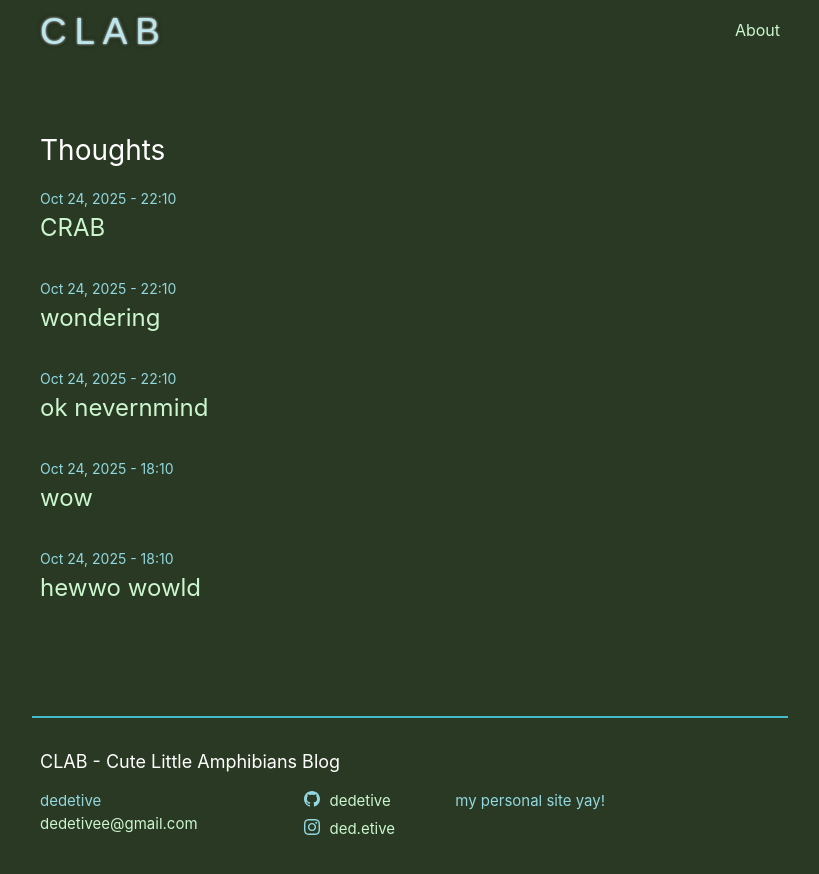
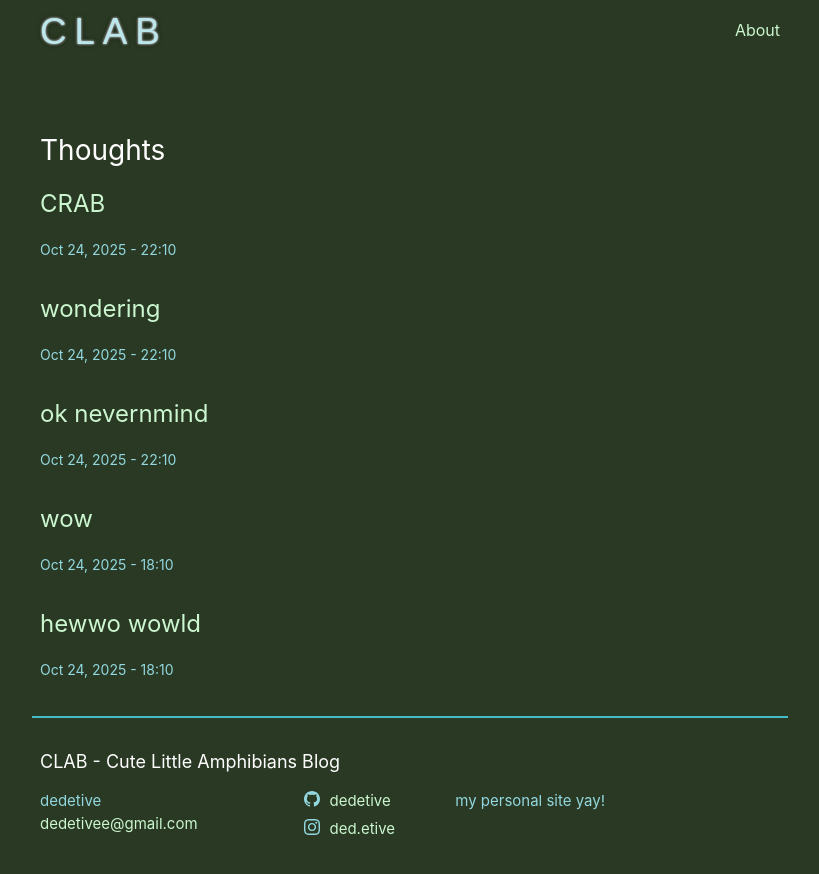
Before and after one commit to dedetive/dedetive.github.io, a Jekyll site: the page built from index.markdown, in a window 1280 px wide. Shown: the top 874 px of the page, without its empty margins (230-1049 px from the left). Built offline with Jekyll 4.4.1, drawn with Linux system fonts in a browser that asks for light colours.

Commit message:
Switch post title and date positions

```diff
--- a/_layouts/home.html
+++ b/_layouts/home.html
@@ -14,13 +14,13 @@
     <ul class="post-list">
       {%- for post in site.posts -%}
       <li>
-        {%- assign date_format = site.minima.date_format | default: "%b %-d, %Y - %H:%m" -%}
-        <span class="post-meta">{{ post.date | date: date_format }}</span>
         <h3>
           <a class="post-link" href="{{ post.url | relative_url }}">
             {{ post.title | escape }}
           </a>
         </h3>
+        {%- assign date_format = site.minima.date_format | default: "%b %-d, %Y - %H:%m" -%}
+        <span class="post-meta">{{ post.date | date: date_format }}</span>
         {%- if site.show_excerpts -%}
           {{ post.excerpt }}
         {%- endif -%}
```
